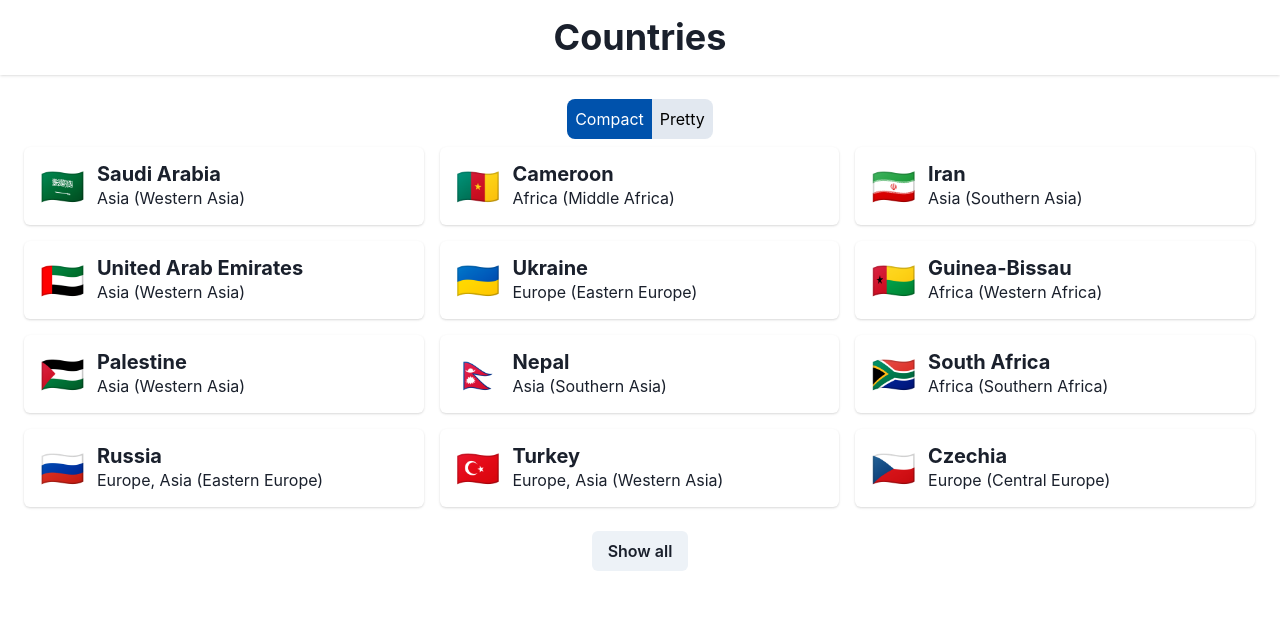
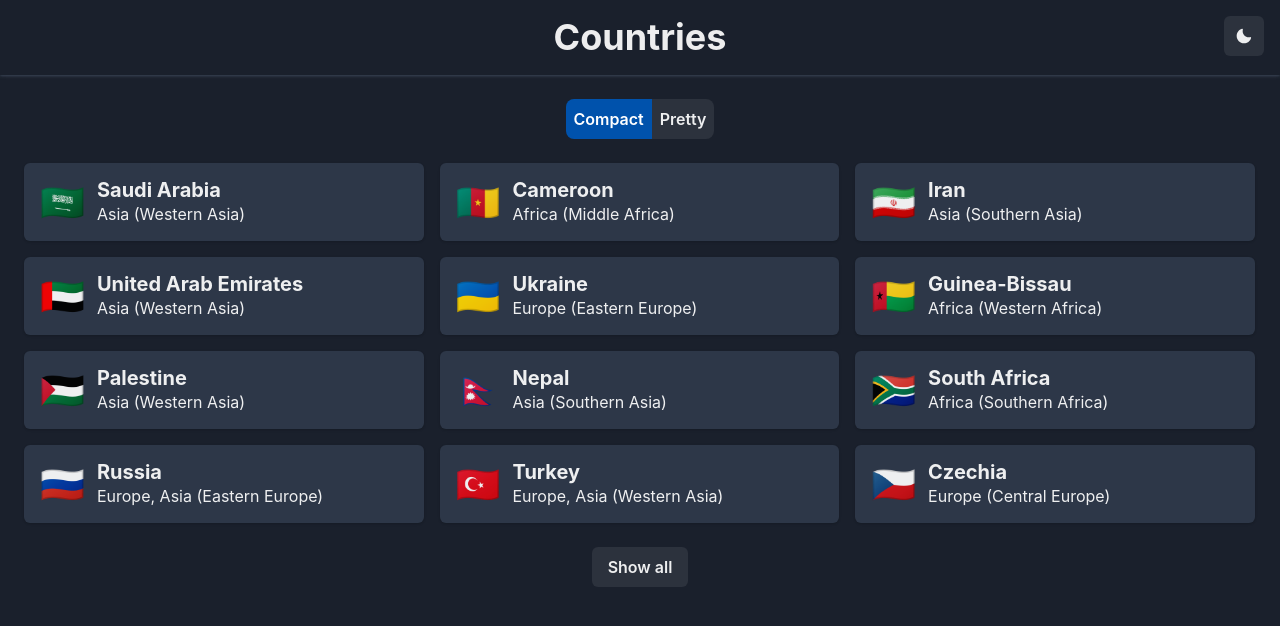
Before and after one commit to JacksonMcKay/countries-app, a Next.js app: page / in a window 1280 px wide. Shown: the top 626 px of the page. Built offline with nearby package versions, Linux system fonts and the light colour scheme.

Commit message:
Add dark mode and skip link

```diff
--- a/package.json
+++ b/package.json
@@ -9,6 +9,7 @@
     "lint": "next lint"
   },
   "dependencies": {
+    "@chakra-ui/icons": "^2.1.0",
     "@chakra-ui/react": "^2.8.0",
     "@emotion/react": "^11.11.1",
     "@emotion/styled": "^11.11.0",
--- a/src/components/country-tile.module.scss
+++ b/src/components/country-tile.module.scss
@@ -4,3 +4,7 @@
 
   filter: drop-shadow(1px 1px 2px black);
 }
+
+[data-theme='dark'] .flag {
+  filter: drop-shadow(1px 1px 2px var(--chakra-colors-gray-900));
+}
--- a/src/components/tab-button.tsx
+++ b/src/components/tab-button.tsx
@@ -1,4 +1,4 @@
-import { Box } from '@chakra-ui/react';
+import { Box, useColorModeValue } from '@chakra-ui/react';
 import { ReactNode } from 'react';
 
 type Props = {
@@ -12,12 +12,17 @@ type Props = {
  * Note: not a 'true' tab, just a button to switch view type
  */
 export function TabButton({ children, isSelected, onClick, label }: Props) {
+  // These match the chakra buttons
+  const nonSelectedBgColor = useColorModeValue('gray.100', 'whiteAlpha.200');
+  const nonSelectedTextColor = useColorModeValue('gray.800', 'whiteAlpha.900');
+
   return (
     <Box
       as={isSelected ? 'div' : 'button'}
       className={'first:rounded-l-lg last:rounded-r-lg'}
-      backgroundColor={isSelected ? 'messenger.700' : 'gray.200'}
-      textColor={isSelected ? 'white' : 'black'}
+      backgroundColor={isSelected ? 'messenger.700' : nonSelectedBgColor}
+      textColor={isSelected ? 'white' : nonSelectedTextColor}
+      fontWeight='semibold'
       padding={2}
       display='inline-block'
       onClick={onClick}
--- a/src/pages/_app.tsx
+++ b/src/pages/_app.tsx
@@ -1,10 +1,11 @@
 import '@/styles/globals.scss';
 import { ChakraProvider } from '@chakra-ui/react';
 import type { AppProps } from 'next/app';
+import theme from '../../theme';
 
 export default function App({ Component, pageProps }: AppProps) {
   return (
-    <ChakraProvider>
+    <ChakraProvider theme={theme}>
       <Component {...pageProps} />
     </ChakraProvider>
   );
--- a/src/pages/index.tsx
+++ b/src/pages/index.tsx
@@ -2,9 +2,21 @@ import { Country, getAllCountries } from '@/apis/countries';
 import { CountryListItem } from '@/components/country-list-item';
 import CountryTile from '@/components/country-tile';
 import { TabButton } from '@/components/tab-button';
-import { Alert, AlertIcon, Button, Heading, Spinner } from '@chakra-ui/react';
+import { MoonIcon, SunIcon } from '@chakra-ui/icons';
+import {
+  Alert,
+  AlertIcon,
+  Button,
+  Heading,
+  IconButton,
+  SkipNavContent,
+  SkipNavLink,
+  Spinner,
+  useColorMode,
+  useColorModeValue,
+} from '@chakra-ui/react';
 import Head from 'next/head';
-import { useEffect, useRef, useState } from 'react';
+import { useEffect, useState } from 'react';
 
 export default function Home() {
   const [countries, setCountries] = useState<{
@@ -14,6 +26,7 @@ export default function Home() {
     showAll: boolean;
   }>({ countriesList: null, status: 'loading', callRetry: false, showAll: false });
   const [listStyle, setListStyle] = useState<'compact' | 'full'>('compact');
+  const { toggleColorMode } = useColorMode();
 
   // Note: Turns out this isn't an idiomatic way of using useEffect. Maybe refactor later
   useEffect(() => {
@@ -28,17 +41,28 @@ export default function Home() {
     getCountries();
   }, [countries.callRetry]);
 
+  const themeIcon = useColorModeValue(<SunIcon />, <MoonIcon />);
+
   return (
-    <main>
+    <>
       <Head>
         <title>Countries app</title>
         <meta name='description' content='An app for finding information about a country' />
       </Head>
-      <header className='mx-[-1rem] mt-[-1rem] pt-4 pb-4 mb-6 shadow'>
+      <SkipNavLink>Skip to content</SkipNavLink>
+      <header className='flex justify-center mx-[-1rem] mt-[-1rem] pt-4 pb-4 mb-6 shadow dark:shadow-gray-700'>
         <Heading as='h1' className='text-center'>
           Countries
         </Heading>
+        <IconButton
+          aria-label='Toggle theme'
+          icon={themeIcon}
+          onClick={toggleColorMode}
+          style={{ position: 'absolute', right: '1rem' }}
+        />
       </header>
+      <main>
+        <SkipNavContent />
         {countries.status === 'error' && (
           <div className='mt-4 flex justify-center w-full'>
             <Alert status='error' className='max-w-xl'>
@@ -62,7 +86,7 @@ export default function Home() {
             <span className='sr-only' id='viewMode' tabIndex={-1}>
               {`Using ${listStyle === 'compact' ? 'compact' : 'pretty'} view mode`}
             </span>
-          <div className='mt-4 flex justify-center w-full'>
+            <div className='mt-4 mb-4 flex justify-center w-full'>
               <TabButton
                 isSelected={listStyle === 'compact'}
                 onClick={() => {
@@ -106,6 +130,7 @@ export default function Home() {
           </>
         )}
       </main>
+    </>
   );
 }
 
--- a/tailwind.config.js
+++ b/tailwind.config.js
@@ -12,5 +12,6 @@ module.exports = {
       },
     },
   },
+  darkMode: ['class', '[data-theme="dark"]'],
   plugins: [],
 };
--- /dev/null
+++ b/theme.ts
@@ -0,0 +1,12 @@
+// chakra theme
+
+import { extendTheme, type ThemeConfig } from '@chakra-ui/react';
+
+const config: ThemeConfig = {
+  initialColorMode: 'dark',
+  useSystemColorMode: false,
+};
+
+const theme = extendTheme({ config });
+
+export default theme;
```
Also changed, not shown: 1 other file (tests, documents, lock files or other folders). Lines whose indentation alone changed are shown as unchanged.
